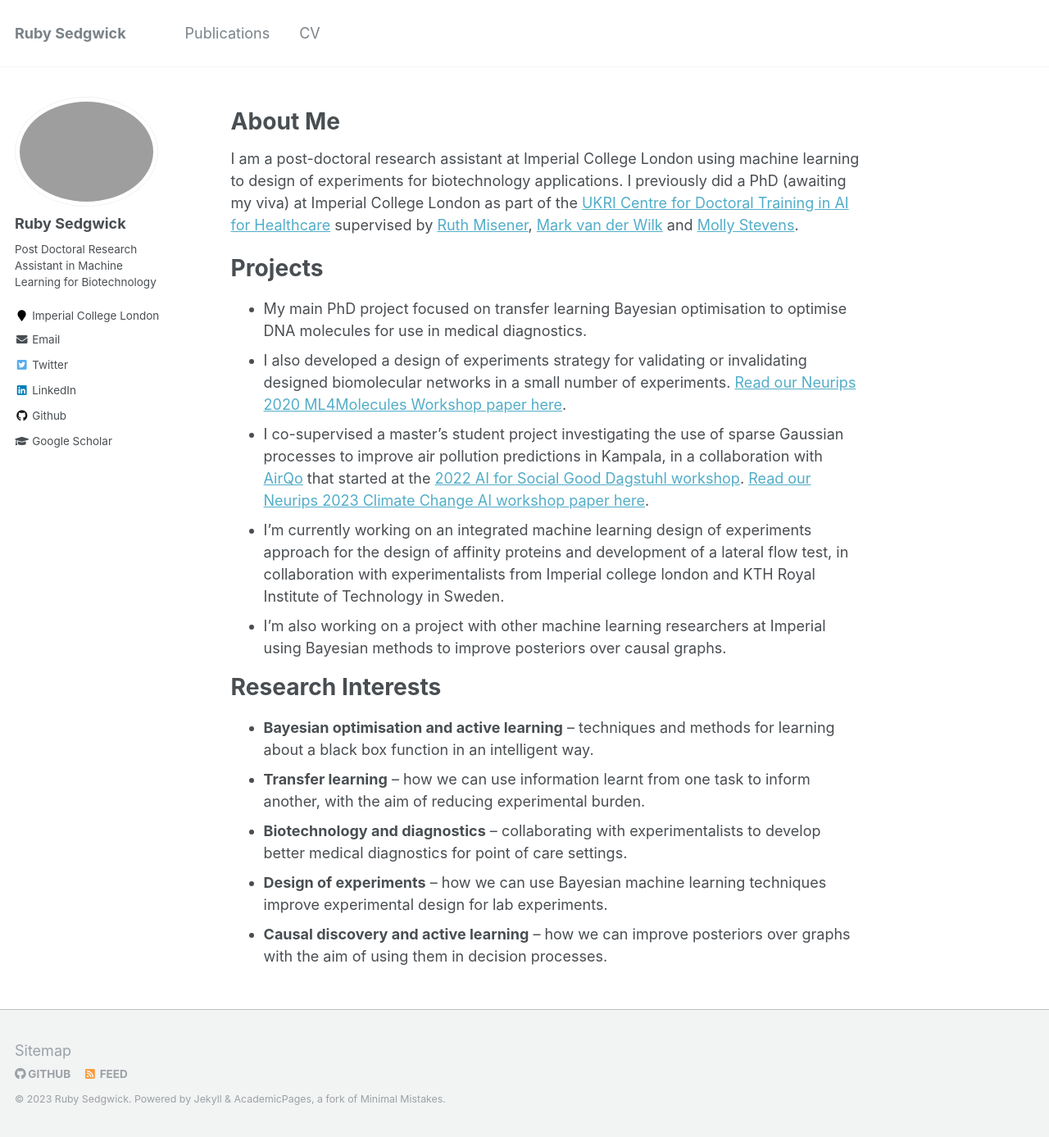
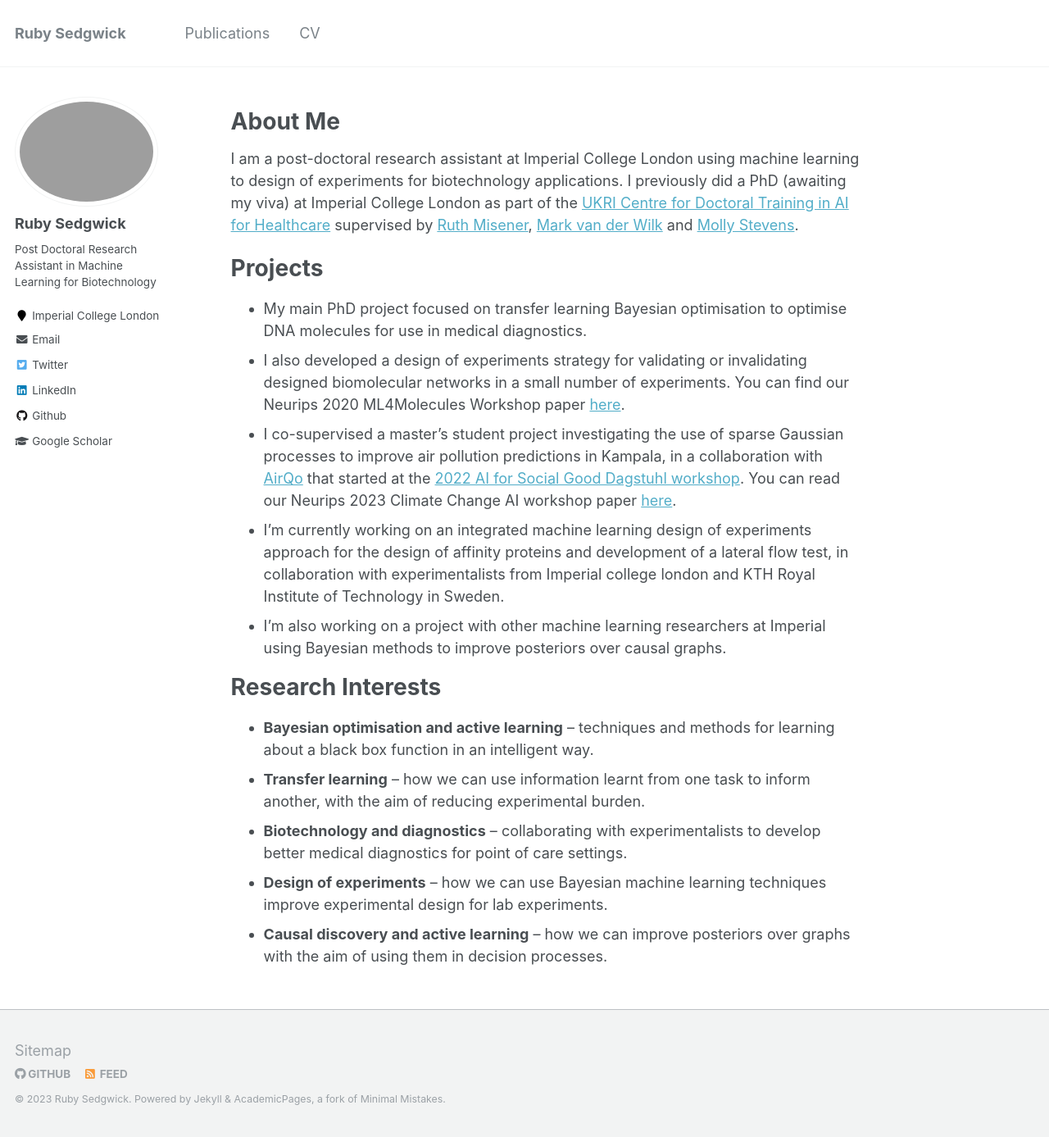
Before and after one commit to RSedgwick/rsedgwick.github.io, a Jekyll site: the page built from _pages/about.md, in a window 1280 px wide and 1387 px high. Shown: the whole window at 82% size. Built offline with Jekyll 4.4.1, drawn with Linux system fonts in a browser that asks for light colours.

Commit message:
Update about.md

```diff
--- a/_pages/about.md
+++ b/_pages/about.md
@@ -17,8 +17,8 @@
 ======
 
 - My main PhD project focused on transfer learning Bayesian optimisation to optimise DNA molecules for use in medical diagnostics.
-- I also developed a design of experiments strategy for validating or invalidating designed biomolecular networks in a small number of experiments. [Read our Neurips 2020 ML4Molecules Workshop paper here](https://arxiv.org/abs/2011.10575).
-- I co-supervised a master's student project investigating the use of sparse Gaussian processes to improve air pollution predictions in Kampala, in a collaboration with [AirQo](https://www.airqo.net/) that started at the [2022 AI for Social Good Dagstuhl workshop](https://ai4sg-dagstuhl.github.io/). [Read our Neurips 2023 Climate Change AI workshop paper here](https://arxiv.org/abs/2311.16625).
+- I also developed a design of experiments strategy for validating or invalidating designed biomolecular networks in a small number of experiments. You can find our Neurips 2020 ML4Molecules Workshop paper [here](https://arxiv.org/abs/2011.10575).
+- I co-supervised a master's student project investigating the use of sparse Gaussian processes to improve air pollution predictions in Kampala, in a collaboration with [AirQo](https://www.airqo.net/) that started at the [2022 AI for Social Good Dagstuhl workshop](https://ai4sg-dagstuhl.github.io/). You can read our Neurips 2023 Climate Change AI workshop paper [here](https://arxiv.org/abs/2311.16625).
 - I'm currently working on an integrated machine learning design of experiments approach for the design of affinity proteins and development of a lateral flow test, in collaboration with experimentalists from Imperial college london and KTH Royal Institute of Technology in Sweden.
 - I'm also working on a project with other machine learning researchers at Imperial using Bayesian methods to improve posteriors over causal graphs.
 
```
